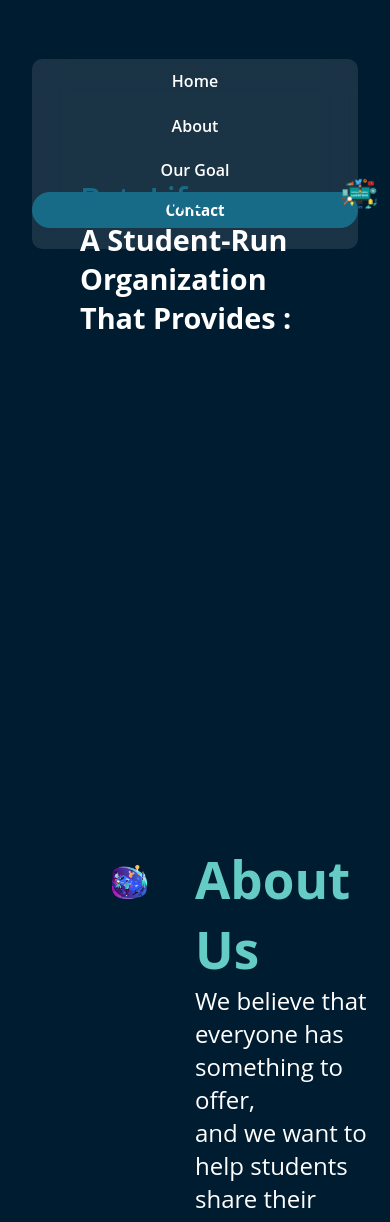
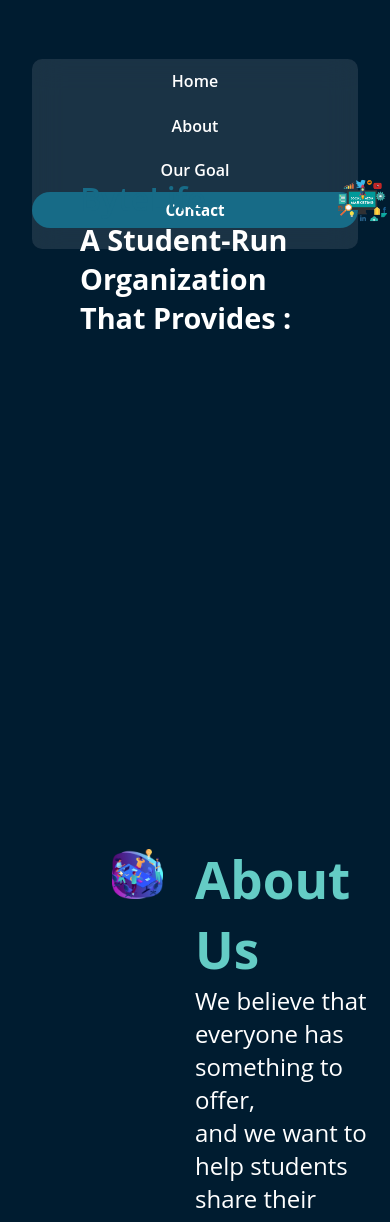
Before and after one commit to Zeref101/ByteLifePortfolio, a plain HTML site: page index.html in a window 390 px wide. Shown: the top 1222 px of the page. Drawn offline with Linux system fonts and the light colour scheme.

Commit message:
Update style.css

```diff
--- a/style.css
+++ b/style.css
@@ -613,6 +613,17 @@ footer .container {
     font-size: 2.6rem !important;
     font-weight: 700;
 }
+.container1-aboutUs > .right-content img {
+  position: relative;
+  right: 10%;
+  grid-column: 2;
+  border-radius: 20px;
+  width: 110%;
+}
+.container2-main > .container2-main-left img {
+  position: relative;
+  width: 116%;
+}
 .right-image img{
     width: 50% !important;
     position: relative;
```
